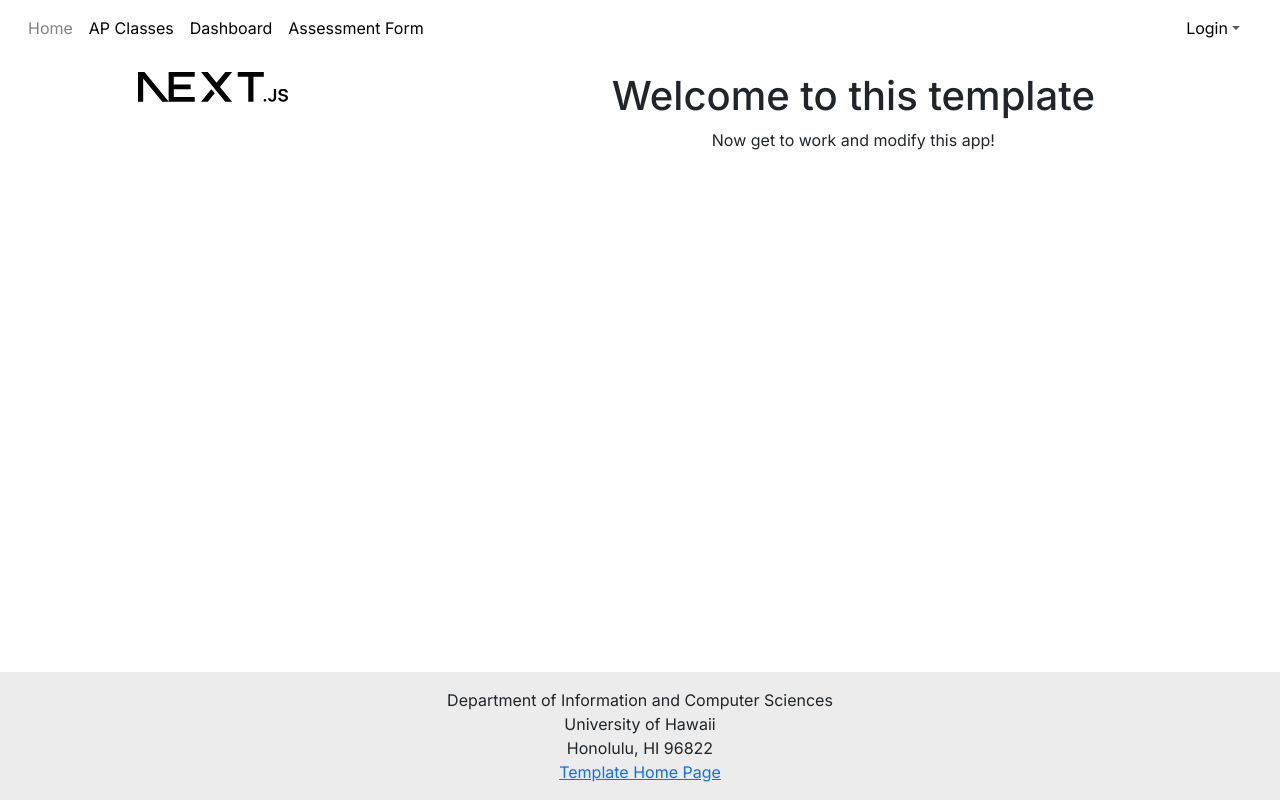
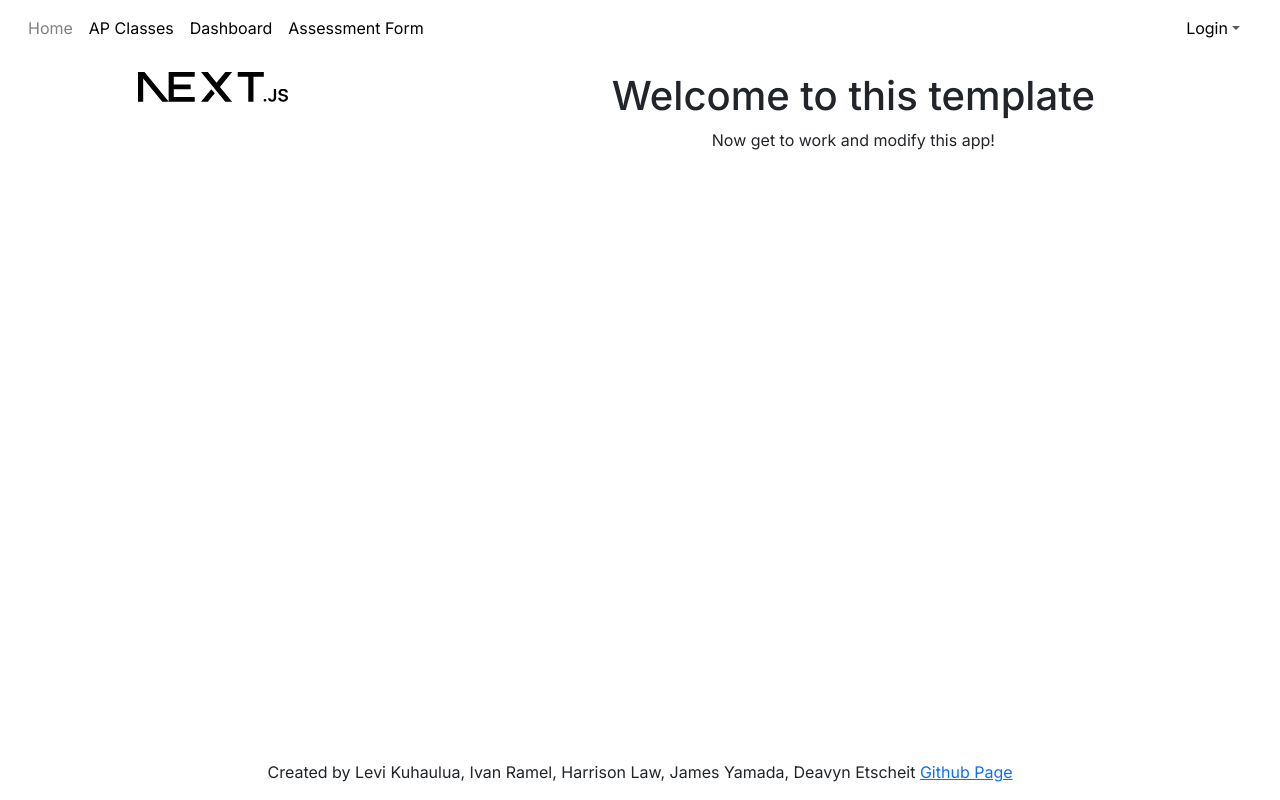
Before and after one commit to farringtonap/apcoursemanager, a Next.js app: page / in a window 1280 px wide. Built offline with nearby package versions, Linux system fonts and the light colour scheme; no server answers.

Commit message:
Update Footer.tsx
issue 9 footer update

```diff
--- a/src/components/Footer.tsx
+++ b/src/components/Footer.tsx
@@ -2,16 +2,12 @@ import { Col, Container } from 'react-bootstrap';
 
 /** The Footer appears at the bottom of every page. Rendered by the App Layout component. */
 const Footer = () => (
-  <footer className="mt-auto py-3 bg-light">
+  <footer className="mt-auto py-3" style={{ backgroundColor: '#ffffff' }}>
     <Container>
       <Col className="text-center">
-        Department of Information and Computer Sciences
-        <br />
-        University of Hawaii
-        <br />
-        Honolulu, HI 96822
-        <br />
-        <a href="http://ics-software-engineering.github.io/nextjs-application-template">Template Home Page</a>
+        Created by Levi Kuhaulua, Ivan Ramel, Harrison Law, James Yamada, Deavyn Etscheit
+        {' '}
+        <a href="https://github.com/farringtonap/farrington-ap.github.io">Github Page</a>
       </Col>
     </Container>
   </footer>
```
